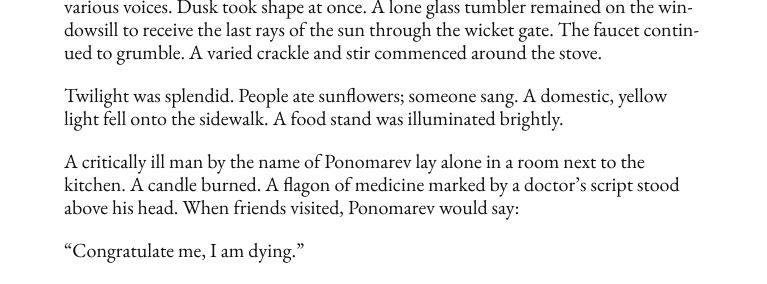
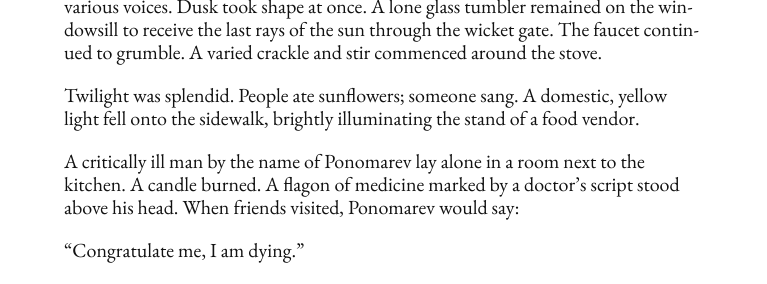
Before and after one commit to denten/denten.github.io, a Jekyll site: the page built from _posts/2017-06-07-liompa.md, in a window 1280 px wide and 900 px high. Shown: the part 393-677 px from the top of the window, without its empty margins (256-1023 px from the left). Built offline with Jekyll 4.4.1, drawn with Linux system fonts in a browser that asks for light colours; nearby versions of some CDN libraries; library files that are not in the unit come from our copies.

Commit message:
small tweaks

```diff
--- a/_posts/2017-06-07-liompa.md
+++ b/_posts/2017-06-07-liompa.md
@@ -26,7 +26,8 @@ faucet continued to grumble. A varied crackle and stir commenced around the
 stove.
 
 Twilight was splendid. People ate sunflowers; someone sang. A domestic, yellow
-light fell onto the sidewalk. A food stand was illuminated brightly.
+light fell onto the sidewalk, brightly illuminating the stand of a food
+vendor.
 
 A critically ill man by the name of Ponomarev lay alone in a room next to the
 kitchen. A candle burned. A flagon of medicine marked by a doctor's script
```
